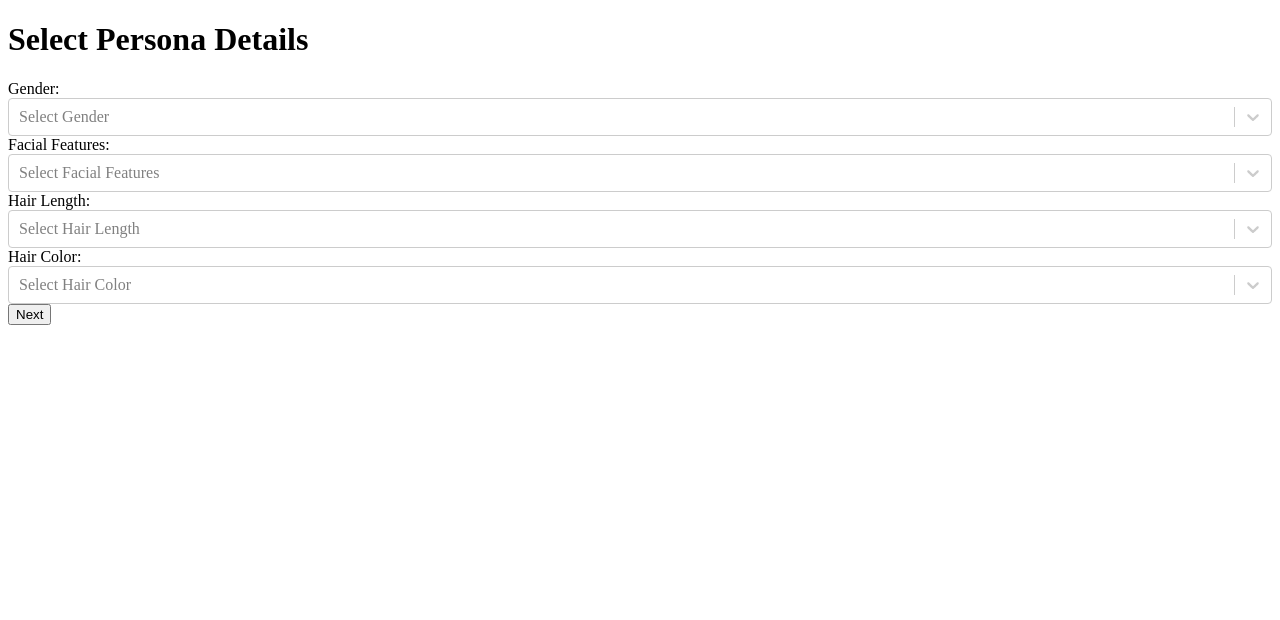
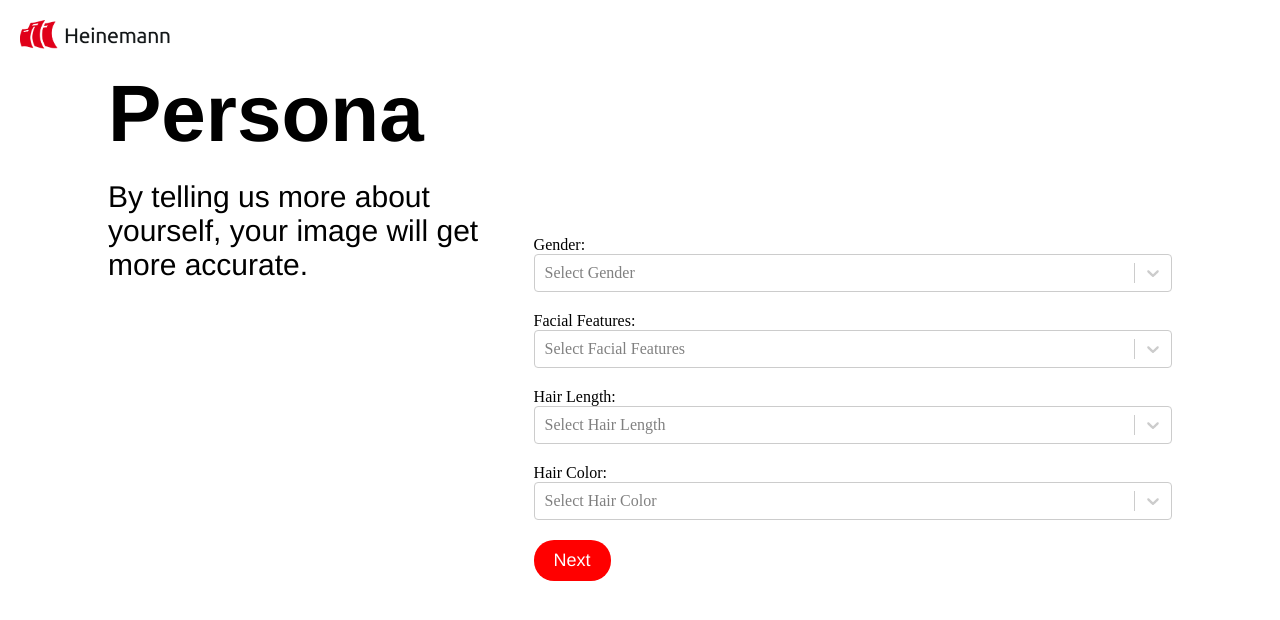
Before and after one commit to liganova-ai/LN-christmas, a Next.js app: page /persona in a window 1280 px wide. Shown: the top 620 px of the page. Built offline with nearby package versions, Linux system fonts and the light colour scheme.

Commit message:
add styling to persona page and change dropdown options

```diff
--- a/app/persona/page.js
+++ b/app/persona/page.js
@@ -3,22 +3,32 @@
 import { useState } from 'react';
 import { useRouter } from 'next/navigation';
 import Select from 'react-select';
+import Layout from '../components/Layout';
+import Button from '../components/Button';
+
 
 const genders = [
   { value: 'Female', label: 'Female' },
   { value: 'Male', label: 'Male' },
-  { value: 'Non-binary', label: 'Non-binary' },
+  { value: 'Diverse', label: 'Diverse' },
 ];
 const facialFeatures = [
-  { value: 'Beard', label: 'Beard' },
+  { value: 'long Beard', label: 'Long Beard' },
+  { value: 'short Beard', label: 'Short Beard' },
+  { value: 'Mustache', label: 'Mustache' },
   { value: 'Glasses', label: 'Glasses' },
   { value: 'Freckles', label: 'Freckles' },
+  { value: 'Birthmark', label: 'Birthmark' },
+  { value: 'a Hat', label: 'Hat' },
+  { value: 'Piercings', label: 'Piercings' },
   { value: 'No Specific Features', label: 'No Specific Features' },
 ];
 const hairLengths = [
   { value: 'Short', label: 'Short' },
-  { value: 'Medium', label: 'Medium' },
+  { value: 'Shoulder-length', label: 'Medium' },
   { value: 'Long', label: 'Long' },
+  { value: 'Bald', label: 'Bald' },
+  { value: 'Shaved', label: 'Shaved' },
 ];
 const hairColors = [
   { value: 'Black', label: 'Black' },
@@ -26,6 +36,7 @@ const hairColors = [
   { value: 'Blonde', label: 'Blonde' },
   { value: 'Red', label: 'Red' },
   { value: 'Gray', label: 'Gray' },
+  { value: 'colored', label: 'Colored' },
 ];
 
 export default function PersonaPage() {
@@ -37,6 +48,7 @@ export default function PersonaPage() {
       hairColor: [],
     });
 
+    // Handle selection changes
     const handleSelection = (field, selectedOptions) => {
       setPersona((prev) => ({
         ...prev,
@@ -44,6 +56,7 @@ export default function PersonaPage() {
       }));
     };
 
+    // Proceed to the next page
     const proceedToTheme = () => {
       const { gender, facialFeatures, hairLength, hairColor } = persona;
 
@@ -64,10 +77,13 @@ export default function PersonaPage() {
     };
 
     return (
-    <div className="persona-page">
-      <h1>Select Persona Details</h1>
-
-      <div className="dropdown-container">
+      <Layout
+        heading="Persona"
+        copyText="By telling us more about yourself, your image will get more accurate."
+      >
+        <div style={{ width: '100%' }}>
+          {/* Dropdowns */}
+          <div style={{ marginBottom: '20px' }}>
             <label>Gender:</label>
             <Select
               options={genders}
@@ -77,7 +93,7 @@ export default function PersonaPage() {
             />
           </div>
 
-      <div className="dropdown-container">
+          <div style={{ marginBottom: '20px' }}>
             <label>Facial Features:</label>
             <Select
               options={facialFeatures}
@@ -87,7 +103,7 @@ export default function PersonaPage() {
             />
           </div>
 
-      <div className="dropdown-container">
+          <div style={{ marginBottom: '20px' }}>
             <label>Hair Length:</label>
             <Select
               options={hairLengths}
@@ -97,7 +113,7 @@ export default function PersonaPage() {
             />
           </div>
 
-      <div className="dropdown-container">
+          <div style={{ marginBottom: '20px' }}>
             <label>Hair Color:</label>
             <Select
               options={hairColors}
@@ -107,7 +123,9 @@ export default function PersonaPage() {
             />
           </div>
 
-      <button onClick={proceedToTheme}>Next</button>
+          {/* Button */}
+          <Button onClick={proceedToTheme}>Next</Button>
         </div>
+      </Layout>
     );
   }
```
Lines whose indentation alone changed are shown as unchanged.
